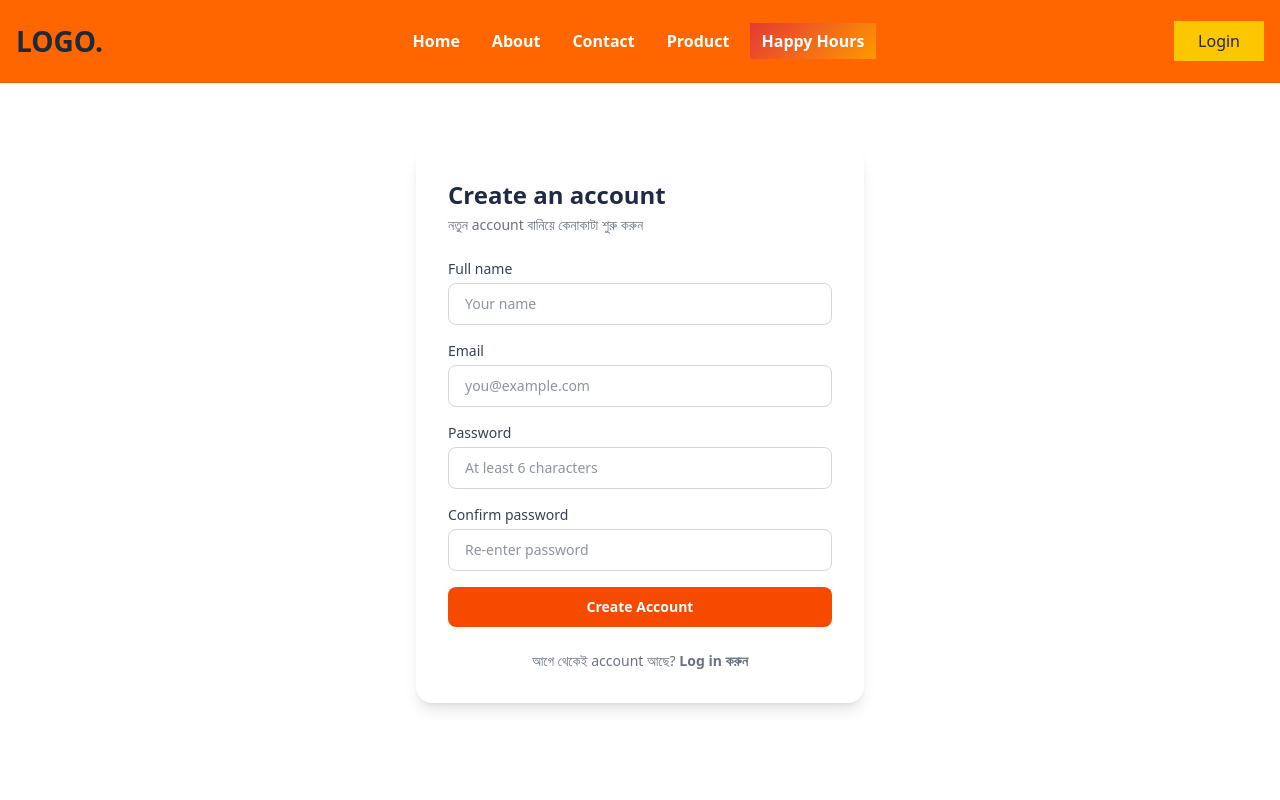
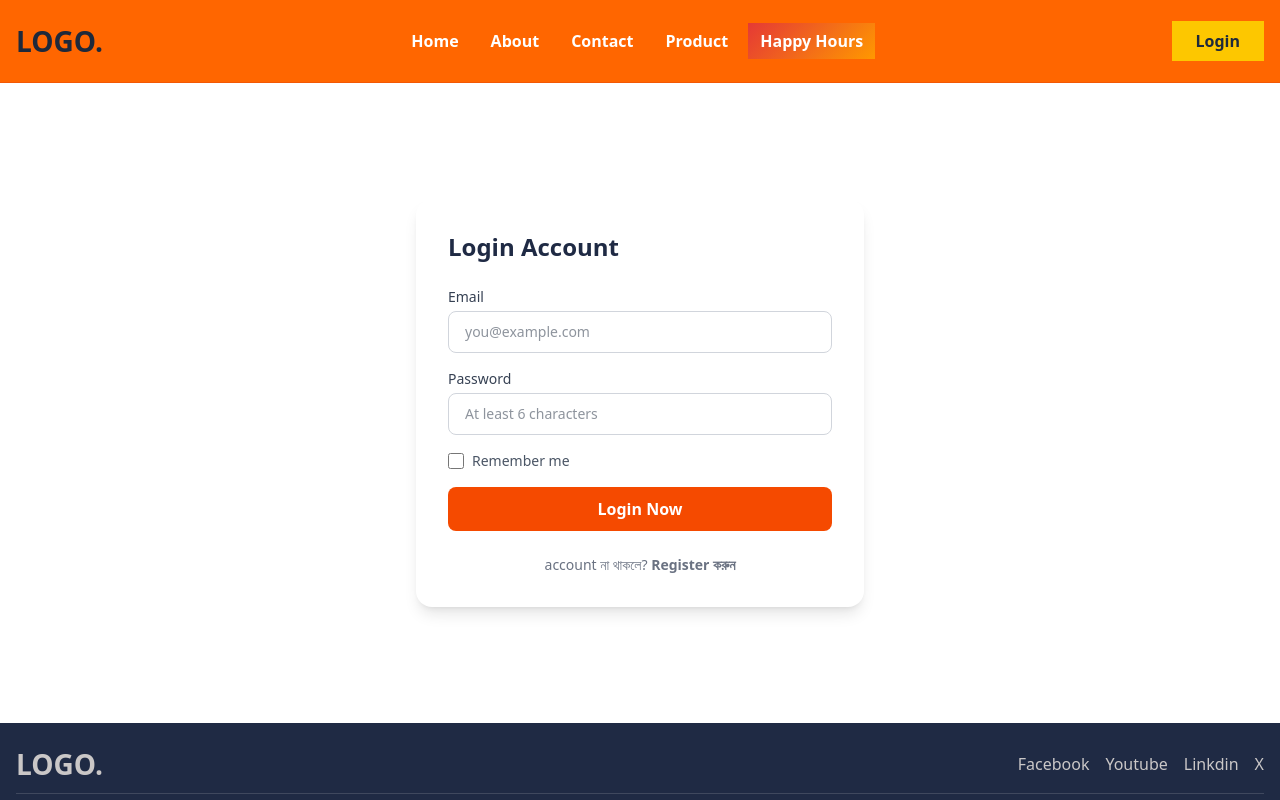
Before and after one commit to Tanvirahmed321110/react-test, a React (Vite) app: page /login in a window 1280 px wide. Shown: the top 800 px of the page. Built offline with nearby package versions, Linux system fonts and the light colour scheme.

Commit message:
update lgin

```diff
--- a/src/components/layout/Footer/Footer.jsx
+++ b/src/components/layout/Footer/Footer.jsx
@@ -5,7 +5,7 @@ import "./Footer.css";
 
 export default function Footer() {
     return (
-        <footer className="footer section-gap">
+        <footer className="footer ">
             <div className="footer-area">
                 <div className="container">
                     <div className="footerWrap">
--- a/src/components/layout/Header/Header.jsx
+++ b/src/components/layout/Header/Header.jsx
@@ -2,54 +2,61 @@ import Logo from "./Logo";
 import Nav from "./Nav";
 import { Link } from "react-router-dom";
 import { useState } from "react";
+import styles from "./Header.module.css";
 
 export default function Header() {
 
     const [sidebar, setSidebar] = useState(false);
 
+    // login
+    const token = localStorage.getItem('token')
+    const user = JSON.parse(localStorage.getItem('user'))
+
+    const handleLogout = () => {
+        localStorage.removeItem('token')
+        localStorage.removeItem('user')
+        window.location.reload()
+    }
+
     return (
         <header>
             <div className="container">
 
-                <div className="
-                    flex
-                    items-center
-                    justify-between
-                    py-2
-                ">
+                <div className="flex items-center justify-between py-2">
 
                     <Logo />
-
 
                     {/* Desktop Nav */}
                     <div className="hidden md:block">
                         <Nav />
                     </div>
 
-
-                    {/* Desktop Login */}
+                    {/* Desktop Login / User */}
+                    {token ? (
+                        <div className="hidden md:flex items-center gap-4">
+                            <span style={{ fontWeight: 600 }}>Hi, {user?.name}</span>
+                            <button
+                                onClick={handleLogout}
+                                className="bg-yellow-400 px-6 py-2"
+                                style={{ fontWeight: 600 }}
+                            >
+                                Logout
+                            </button>
+                        </div>
+                    ) : (
                         <Link
-                        className="
-                            hidden
-                            md:block
-                            bg-yellow-400
-                            px-6
-                            py-2
-                        "
+                            className="hidden md:block bg-yellow-400 px-6 py-2"
                             to="/login"
+                            style={{ fontWeight: 600 }}
                         >
                             Login
                         </Link>
-
+                    )}
 
                     {/* Mobile Menu Button */}
                     <button
                         onClick={() => setSidebar(true)}
-                        className="
-                            block
-                            md:hidden
-                            text-3xl
-                        "
+                        className="block md:hidden text-3xl"
                     >
                         ☰
                     </button>
@@ -57,54 +64,24 @@ export default function Header() {
                 </div>
 
 
-
                 {/* Overlay */}
                 {
                     sidebar && (
                         <div
                             onClick={() => setSidebar(false)}
-                            className="
-                                fixed
-                                inset-0
-                                bg-black/50
-                                z-40
-                            "
+                            className="fixed inset-0 bg-black/50 z-40"
                         />
                     )
                 }
 
 
-
                 {/* Mobile Sidebar */}
                 <div
-                    className={`
-                        fixed
-                        top-0
-                        right-0
-                        h-screen
-                        w-72
-                        bg-white
-                        z-50
-                        p-6
-                        shadow-xl
-                        transition-transform
-                        duration-300
-
-                        ${sidebar
-                            ? "translate-x-0"
-                            : "translate-x-full"
-                        }
-
-                        md:hidden
-                    `}
+                    className={`fixed top-0 right-0 h-screen w-72 bg-white z-50 p-6 shadow-xl transition-transform duration-300 ${sidebar ? "translate-x-0" : "translate-x-full"
+                        } md:hidden`}
                 >
 
-                    <div className="
-                        flex
-                        justify-between
-                        items-center
-                        mb-8
-                    ">
+                    <div className="flex justify-between items-center mb-8">
 
                         <h2 className="text-xl font-bold">
                             Menu
@@ -123,25 +100,29 @@ export default function Header() {
                     <Nav />
 
 
+                    {/* Mobile Login / User */}
+                    {token ? (
+                        <div className="mt-6">
+                            <p className="mb-3 text-center font-bold">Hi, {user?.name}</p>
+                            <button
+                                onClick={handleLogout}
+                                className="block w-full bg-orange-500 text-white text-center py-2 rounded font-bold"
+                            >
+                                Logout
+                            </button>
+                        </div>
+                    ) : (
                         <Link
                             to="/login"
-                        className="
-                            block
-                            mt-6
-                            bg-orange-500
-                            text-white
-                            text-center
-                            py-2
-                            rounded
-                        "
+                            className="block mt-6 bg-orange-500 text-white text-center py-2 rounded font-bold"
                         >
                             Login
                         </Link>
+                    )}
 
                 </div>
 
-
             </div>
         </header>
-    )
+    );
 }
--- a/src/components/layout/Header/Header.module.css
+++ b/src/components/layout/Header/Header.module.css
@@ -54,6 +54,10 @@ header {
     background-color: rgb(254, 176, 32);
 }
 
+.login-btn {
+    font-weight: 600;
+}
+
 :global(.happy-hours) {
     color: #ffffff !important;
     background: linear-gradient(135deg, #e53935, #ff9800);
--- a/src/index.css
+++ b/src/index.css
@@ -120,3 +120,7 @@ a {
     letter-spacing: .4px;
     line-height: 1.5;
 }
+
+.section-gap-bottom {
+    margin-bottom: 68px;
+}
--- a/src/pages/About/About.css
+++ b/src/pages/About/About.css
@@ -152,7 +152,7 @@
 
     /* Stats */
     .stats {
-        background: var(--line);
+        background: rgba(255, 222, 173, 0.159);
     }
 
     .stats .container {
--- a/src/pages/Auth/Login.jsx
+++ b/src/pages/Auth/Login.jsx
@@ -1,65 +1,48 @@
 import { useState } from "react";
-import { Link } from "react-router-dom";
+import { Link, useNavigate } from "react-router-dom";
 
-function Register() {
-    const [form, setForm] = useState({
-        name: "",
-        email: "",
-        password: "",
-        confirmPassword: "",
-    });
-    const [error, setError] = useState("");
+function Login() {
 
-    const handleChange = (e) => {
-        setForm({ ...form, [e.target.name]: e.target.value });
-    };
+    const [email, setEmail] = useState(localStorage.getItem("rememberedEmail") || '')
+    const [password, setPassword] = useState("")
+    const [error, setError] = useState("")
+    const [rememberMe, setRememberMe] = useState(!!localStorage.getItem("rememberedEmail"));
+    const navigate = useNavigate()
 
-    const handleSubmit = (e) => {
+
+    // Submit
+    const haldleSubmit = (e) => {
         e.preventDefault();
-        setError("");
 
-        if (!form.name || !form.email || !form.password || !form.confirmPassword) {
-            setError("সব field পূরণ করুন।");
-            return;
+        // check email and password
+        if (email === 'tanvir@gmail.com' && password === '1111') {
+            if (rememberMe) {
+                localStorage.setItem("rememberedEmail", email);
+            } else {
+                localStorage.removeItem("rememberedEmail");
+            }
+
+            const user = { name: "Tanvir", email: email }
+
+            localStorage.setItem('token', 'fake-token-123')
+            localStorage.setItem('user', JSON.stringify(user))
+
+            navigate('/')
+            window.location.reload()
+        }
+        else {
+            setError("ইমেইল বা পাসওয়ার্ড ভুল");
         }
 
-        if (form.password.length < 6) {
-            setError("Password অন্তত ৬ অক্ষরের হতে হবে।");
-            return;
-        }
-
-        if (form.password !== form.confirmPassword) {
-            setError("দুটো password মিলছে না।");
-            return;
-        }
-
-        // এখানে আপনার আসল register API/logic বসবে
-        console.log("Register with:", form);
-    };
+    }
 
     return (
         <section className="flex min-h-[80vh] items-center justify-center px-4 py-16">
             <div className="w-full max-w-md rounded-2xl bg-white p-8 shadow-lg">
-                <h1 className="text-2xl font-bold text-[#1f2a44]">Create an account</h1>
-                <p className="mt-1 text-sm text-gray-500">
-                    নতুন account বানিয়ে কেনাকাটা শুরু করুন
-                </p>
+                <h1 className="text-2xl font-bold text-[#1f2a44]">Login Account</h1>
 
-                <form onSubmit={handleSubmit} className="mt-6 space-y-4">
-                    <div>
-                        <label htmlFor="name" className="mb-1 block text-sm font-medium text-gray-700">
-                            Full name
-                        </label>
-                        <input
-                            id="name"
-                            name="name"
-                            type="text"
-                            value={form.name}
-                            onChange={handleChange}
-                            placeholder="Your name"
-                            className="w-full rounded-lg border border-gray-300 px-4 py-2.5 text-sm outline-none focus:border-orange-500 focus:ring-1 focus:ring-orange-500"
-                        />
-                    </div>
+                <form className="mt-6 space-y-4" onSubmit={haldleSubmit}>
+
 
                     <div>
                         <label htmlFor="email" className="mb-1 block text-sm font-medium text-gray-700">
@@ -69,8 +52,8 @@ function Register() {
                             id="email"
                             name="email"
                             type="email"
-                            value={form.email}
-                            onChange={handleChange}
+                            value={email}
+                            onChange={(e) => setEmail(e.target.value)}
                             placeholder="you@example.com"
                             className="w-full rounded-lg border border-gray-300 px-4 py-2.5 text-sm outline-none focus:border-orange-500 focus:ring-1 focus:ring-orange-500"
                         />
@@ -84,42 +67,38 @@ function Register() {
                             id="password"
                             name="password"
                             type="password"
-                            value={form.password}
-                            onChange={handleChange}
+                            value={password}
+                            onChange={(e) => setPassword(e.target.value)}
                             placeholder="At least 6 characters"
                             className="w-full rounded-lg border border-gray-300 px-4 py-2.5 text-sm outline-none focus:border-orange-500 focus:ring-1 focus:ring-orange-500"
                         />
                     </div>
+                    {/* Remember me */}
+                    <label className="flex items-center gap-2 text-sm text-gray-600">
+                        <input
+                            type="checkbox"
+                            checked={rememberMe}
+                            onChange={(e) => setRememberMe(e.target.checked)}
+                            className="h-4 w-4 accent-orange-600"
+                        />
+                        Remember me
+                    </label>
 
-                    <div>
-                        <label htmlFor="confirmPassword" className="mb-1 block text-sm font-medium text-gray-700">
-                            Confirm password
-                        </label>
-                        <input
-                            id="confirmPassword"
-                            name="confirmPassword"
-                            type="password"
-                            value={form.confirmPassword}
-                            onChange={handleChange}
-                            placeholder="Re-enter password"
-                            className="w-full rounded-lg border border-gray-300 px-4 py-2.5 text-sm outline-none focus:border-orange-500 focus:ring-1 focus:ring-orange-500"
-                        />
-                    </div>
+                    {error && <p className="text-sm text-red-600"> {error}</p>}
 
-                    {error && <p className="text-sm text-red-600">{error}</p>}
 
                     <button
                         type="submit"
-                        className="w-full rounded-lg bg-orange-600 py-2.5 text-sm font-semibold text-white transition-colors hover:bg-orange-700"
+                        className="w-full rounded-lg bg-orange-600 py-2.5 text-md font-semibold text-white transition-colors hover:bg-orange-700"
                     >
-                        Create Account
+                        Login Now
                     </button>
                 </form>
 
                 <p className="mt-6 text-center text-sm text-gray-500">
-                    আগে থেকেই account আছে?{" "}
-                    <Link to="/login" className="font-semibold text-orange-600 hover:underline">
-                        Log in করুন
+                    account না থাকলে?{" "}
+                    <Link to="/register" className="font-semibold text-orange-600 hover:underline">
+                        Register করুন
                     </Link>
                 </p>
             </div>
@@ -127,4 +106,4 @@ function Register() {
     );
 }
 
-export default Register;
+export default Login;
--- /dev/null
+++ b/src/pages/Auth/Register.jsx
@@ -0,0 +1,84 @@
+import { Link } from "react-router-dom";
+
+function Register() {
+    return (
+        <section className="flex min-h-[80vh] items-center justify-center px-4 py-16">
+            <div className="w-full max-w-md rounded-2xl bg-white p-8 shadow-lg">
+                <h1 className="text-2xl font-bold text-[#1f2a44]">Create an account</h1>
+                <p className="mt-1 text-sm text-gray-500">
+                    নতুন account বানিয়ে কেনাকাটা শুরু করুন
+                </p>
+
+                <form className="mt-6 space-y-4">
+                    <div>
+                        <label htmlFor="name" className="mb-1 block text-sm font-medium text-gray-700">
+                            Full name
+                        </label>
+                        <input
+                            id="name"
+                            name="name"
+                            type="text"
+                            placeholder="Your name"
+                            className="w-full rounded-lg border border-gray-300 px-4 py-2.5 text-sm outline-none focus:border-orange-500 focus:ring-1 focus:ring-orange-500"
+                        />
+                    </div>
+
+                    <div>
+                        <label htmlFor="email" className="mb-1 block text-sm font-medium text-gray-700">
+                            Email
+                        </label>
+                        <input
+                            id="email"
+                            name="email"
+                            type="email"
+                            placeholder="you@example.com"
+                            className="w-full rounded-lg border border-gray-300 px-4 py-2.5 text-sm outline-none focus:border-orange-500 focus:ring-1 focus:ring-orange-500"
+                        />
+                    </div>
+
+                    <div>
+                        <label htmlFor="password" className="mb-1 block text-sm font-medium text-gray-700">
+                            Password
+                        </label>
+                        <input
+                            id="password"
+                            name="password"
+                            type="password"
+                            placeholder="At least 6 characters"
+                            className="w-full rounded-lg border border-gray-300 px-4 py-2.5 text-sm outline-none focus:border-orange-500 focus:ring-1 focus:ring-orange-500"
+                        />
+                    </div>
+
+                    <div>
+                        <label htmlFor="confirmPassword" className="mb-1 block text-sm font-medium text-gray-700">
+                            Confirm password
+                        </label>
+                        <input
+                            id="confirmPassword"
+                            name="confirmPassword"
+                            type="password"
+                            placeholder="Re-enter password"
+                            className="w-full rounded-lg border border-gray-300 px-4 py-2.5 text-sm outline-none focus:border-orange-500 focus:ring-1 focus:ring-orange-500"
+                        />
+                    </div>
+
+                    <button
+                        type="submit"
+                        className="w-full rounded-lg bg-orange-600 py-2.5 text-sm font-semibold text-white transition-colors hover:bg-orange-700"
+                    >
+                        Create Account
+                    </button>
+                </form>
+
+                <p className="mt-6 text-center text-sm text-gray-500">
+                    আগে থেকেই account আছে?{" "}
+                    <Link to="/login" className="font-semibold text-orange-600 hover:underline">
+                        Log in করুন
+                    </Link>
+                </p>
+            </div>
+        </section>
+    );
+}
+
+export default Register;
--- a/src/pages/Category/Category.jsx
+++ b/src/pages/Category/Category.jsx
@@ -12,7 +12,7 @@ function Category() {
     );
 
     return (
-        <div className="section-gap">
+        <div className="mt-8 section-gap-bottom">
             <div>
                 <Breadcrumb
                     items={[
--- a/src/pages/Home/Home.jsx
+++ b/src/pages/Home/Home.jsx
@@ -49,7 +49,7 @@ const Home = () => {
 
 
             {/* Best Items Section */}
-            <section className="section-gap">
+            <section className="section-gap section-gap-bottom">
                 <div className="container">
                     <h2 className="section-title">Trending Best Items </h2>
                     <div className="best-card grid grid-cols-2 gap-6 sm:grid-cols-2 lg:grid-cols-4">
--- a/src/pages/Offer/Offer.jsx
+++ b/src/pages/Offer/Offer.jsx
@@ -9,7 +9,7 @@ function Offer() {
     const offerItems = bestItems.filter((item) => item.is_offer === true)
 
     return (
-        <div className='section-gap'>
+        <div className='mt-8'>
             <Breadcrumb
                 items={[
                     { label: "Home", to: "/" },
--- a/src/pages/Products/Products.jsx
+++ b/src/pages/Products/Products.jsx
@@ -22,7 +22,7 @@ function Products() {
     };
 
     return (
-        <div className='section-gap'>
+        <div className='mt-8 section-gap-bottom'>
             <Breadcrumb
                 items={[
                     { label: "Home", to: "/" },
--- a/src/router/AppRouter.jsx
+++ b/src/router/AppRouter.jsx
@@ -9,6 +9,7 @@ import ProductDetails from "../pages/ProductDetails/ProductDetails";
 import Category from "../pages/Category/Category";
 import Login from "../pages/Auth/Login";
 import NotFound from "../components/NotFound";
+import Register from "../pages/Auth/Register";
 
 export default function AppRouter() {
     return (
@@ -23,6 +24,7 @@ export default function AppRouter() {
                 <Route path="/happy-hour" element={<Offer />} />
 
                 <Route path="/login" element={<Login />} />
+                <Route path="/register" element={<Register />} />
 
                 {/* 404 Route */}
                 <Route path="*" element={<NotFound />} />
```
Lines whose indentation alone changed are shown as unchanged.
